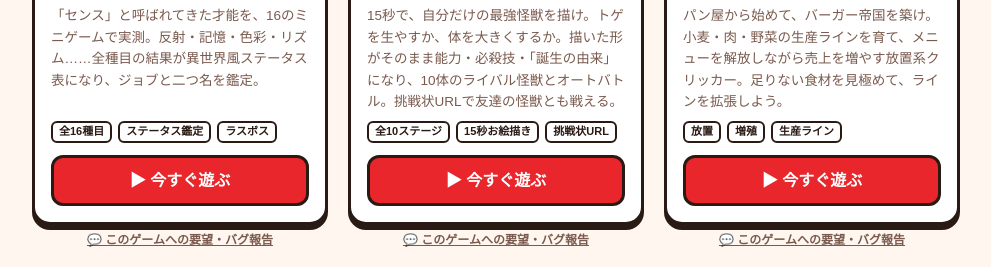
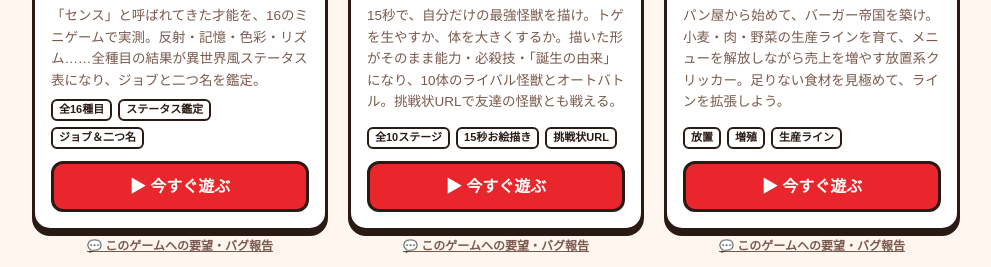
Before and after one commit to red-freegames/red-freegames.github.io, a plain HTML site: page index.html in a window 1280 px wide. Shown: the part 497-764 px from the top of the page, without its empty margins (144-1135 px from the left). Drawn offline with Linux system fonts and the light colour scheme.

Commit message:
才能探しのタグからラスボス表記を外す

```diff
--- a/index.html
+++ b/index.html
@@ -83,7 +83,7 @@ const GAMES = [
     url: "https://red-freegames.github.io/sainou-sagashi/",
     image: "https://red-freegames.github.io/sainou-sagashi/og.svg",
     desc: "「センス」と呼ばれてきた才能を、16のミニゲームで実測。反射・記憶・色彩・リズム……全種目の結果が異世界風ステータス表になり、ジョブと二つ名を鑑定。",
-    tags: ["全16種目", "ステータス鑑定", "ラスボス"],
+    tags: ["全16種目", "ステータス鑑定", "ジョブ＆二つ名"],
     fb: "才能探し",
   },
   {
```
